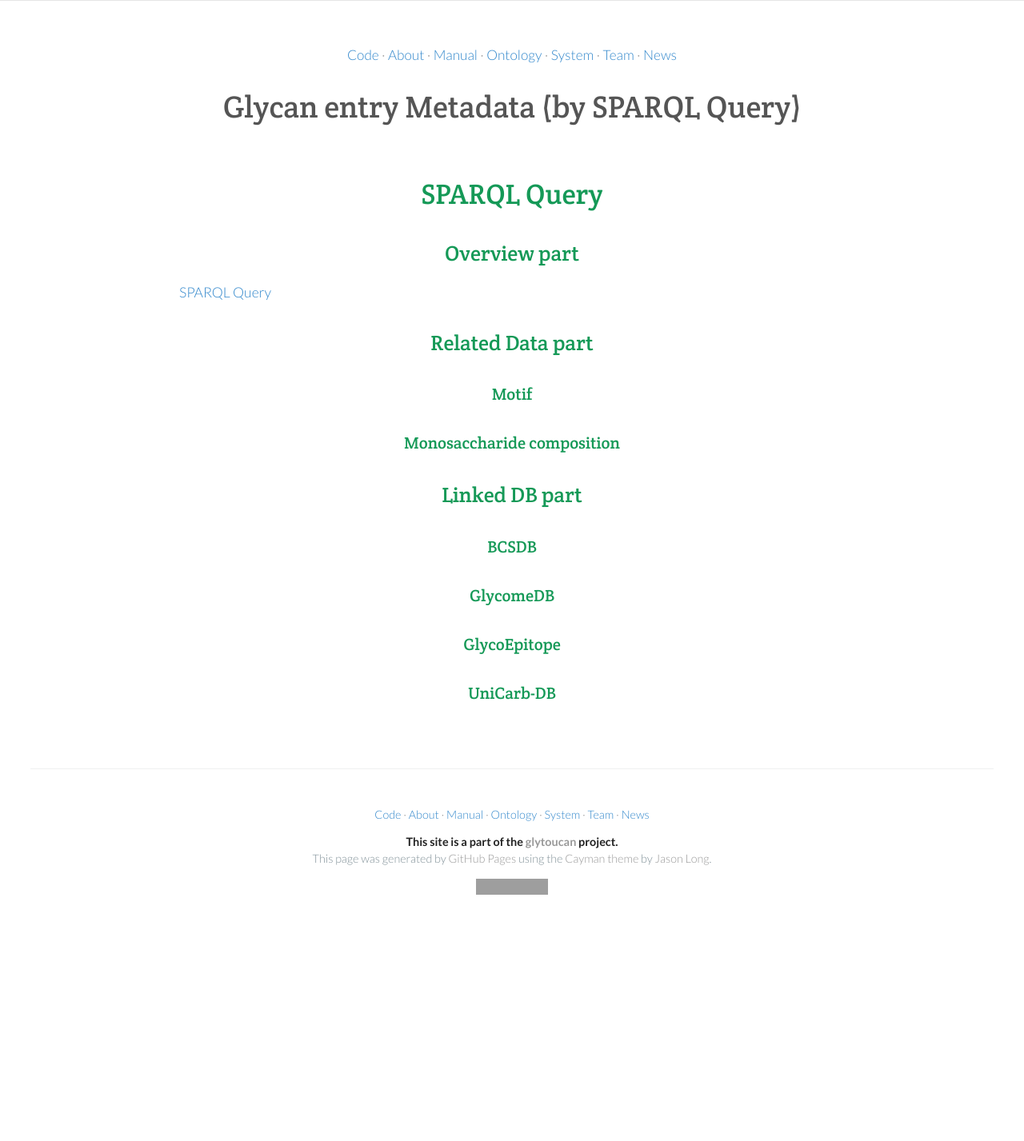
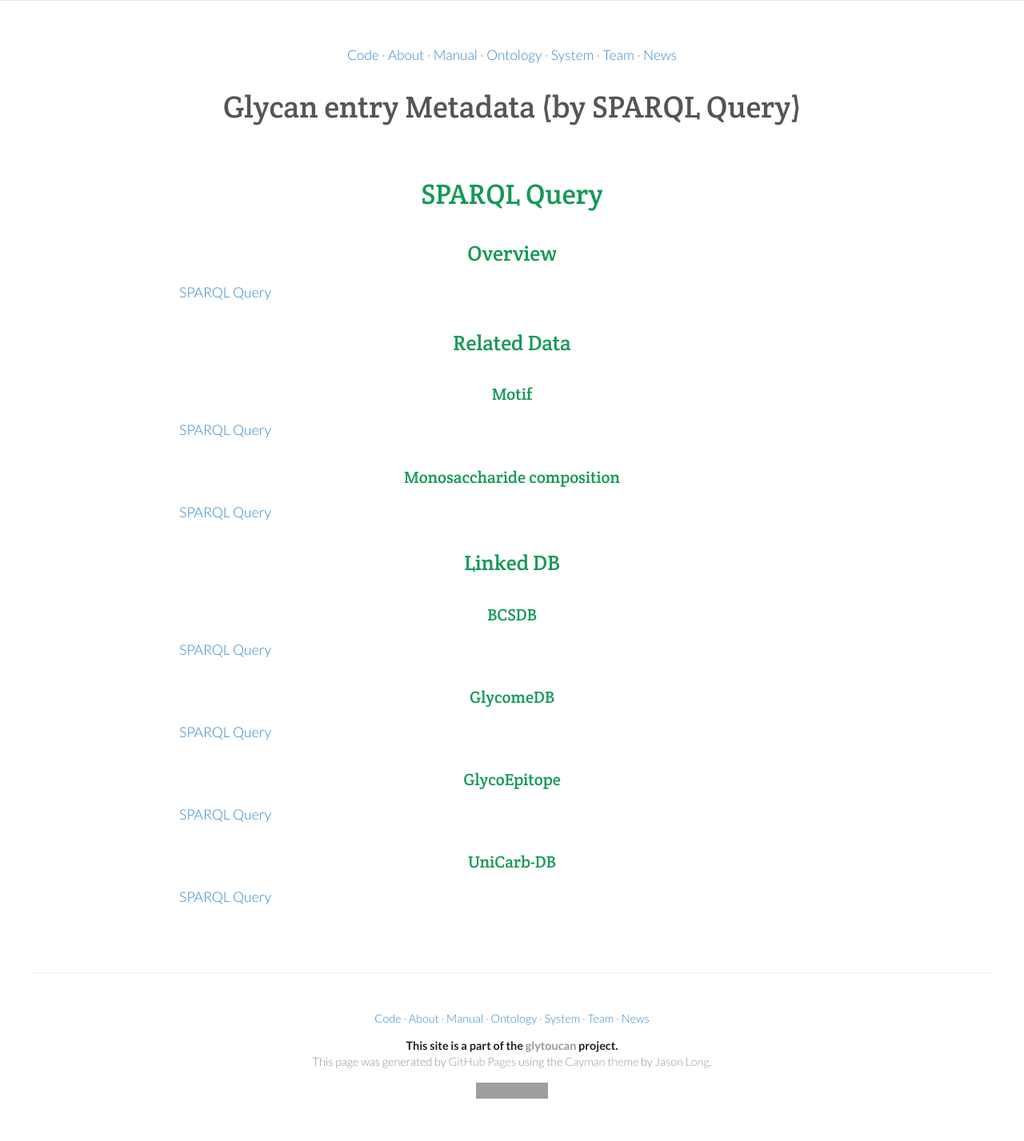
Before and after one commit to glytoucan/glytoucan, a Jekyll site: the page built from system/metadata.md, in a window 1280 px wide. Shown: the whole page at 80% size. Built offline with Jekyll 4.4.1, drawn with Linux system fonts in a browser that asks for light colours; nearby versions of some CDN libraries; Markdown is read by kramdown in place of the engine named in the settings; before the commit the page ends 1172 px from its top, so only the background shows below that; grey boxes are pictures that could not be loaded.

Commit message:
Update metadata.md

```diff
--- a/system/metadata.md
+++ b/system/metadata.md
@@ -5,19 +5,25 @@
 
 # SPARQL Query
 
-## Overview part
+## Overview
 [SPARQL Query](sparqlForMetadata/overview.md)
 
-## Related Data part
+## Related Data
 ### Motif
+[SPARQL Query](sparqlForMetadata/overview.md)
 
 ### Monosaccharide composition
+[SPARQL Query](sparqlForMetadata/overview.md)
 
-## Linked DB part
+## Linked DB
 ### BCSDB
+[SPARQL Query](sparqlForMetadata/overview.md)
 
 ### GlycomeDB
+[SPARQL Query](sparqlForMetadata/overview.md)
 
 ### GlycoEpitope
+[SPARQL Query](sparqlForMetadata/overview.md)
 
 ### UniCarb-DB
+[SPARQL Query](sparqlForMetadata/overview.md)
```
